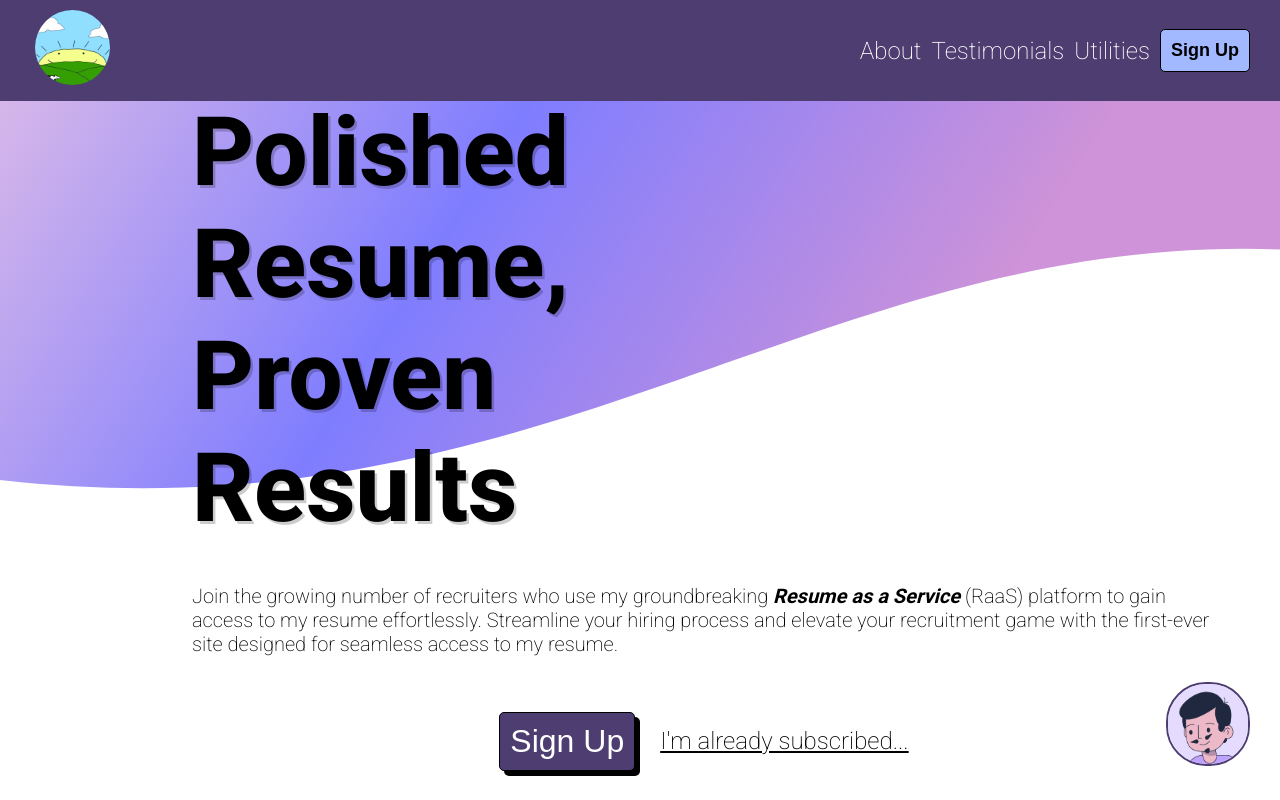
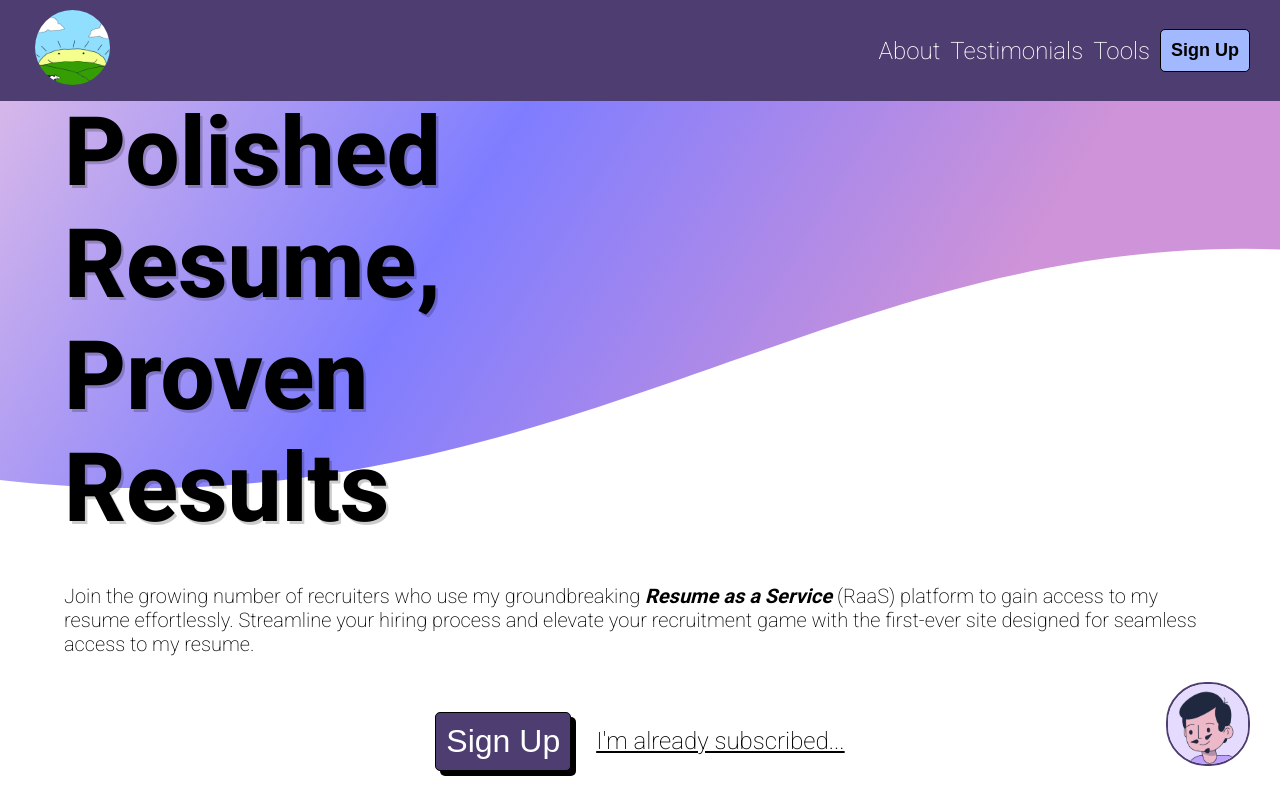
Before and after one commit to landaverdend/portfolio-site, a React (Vite) app in the folder frontend/: page /SplashView in a window 1280 px wide. Shown: the top 800 px of the page. Built offline with nearby package versions, Linux system fonts and the light colour scheme; a web font is replaced by a local one.

Commit message:
changing some small things

```diff
--- a/frontend/src/views/splashView/SplashView.tsx
+++ b/frontend/src/views/splashView/SplashView.tsx
@@ -14,7 +14,7 @@ function SplashView() {
   const navbarLinks = [
     { link: 'main-section', text: 'About' },
     { link: 'featured-section', text: 'Testimonials' },
-    { link: 'utilities-section', text: 'Utilities' },
+    { link: 'tools-section', text: 'Tools' },
   ];
   return (
     <div id="splash" className="splash-container">
@@ -30,7 +30,7 @@ function SplashView() {
           <ReccomendationDrawer />
         </section>
 
-        <section id="utilities-section">
+        <section id="tools-section">
           <CoverLetterSection />
         </section>
       </div>
--- a/frontend/src/views/splashView/mainSection/main-section.css
+++ b/frontend/src/views/splashView/mainSection/main-section.css
@@ -4,7 +4,7 @@
   align-items: center;
   gap: 10vw;
 
-  margin: 12vh 5vw 0 15vw; /* Add the bottom margin here to give the box-shadow room to breathe...*/
+  margin: 12vh 5vw 0 5vw; /* Add the bottom margin here to give the box-shadow room to breathe...*/
 
   .main-section__text {
     flex: 6;
--- a/frontend/src/views/splashView/splashGrid/splash-grid.css
+++ b/frontend/src/views/splashView/splashGrid/splash-grid.css
@@ -145,7 +145,7 @@
     align-self: center;
 
     .tile-text {
-      font-size: 30px;
+      font-size: 27px;
       font-weight: 900;
     }
   }
```
